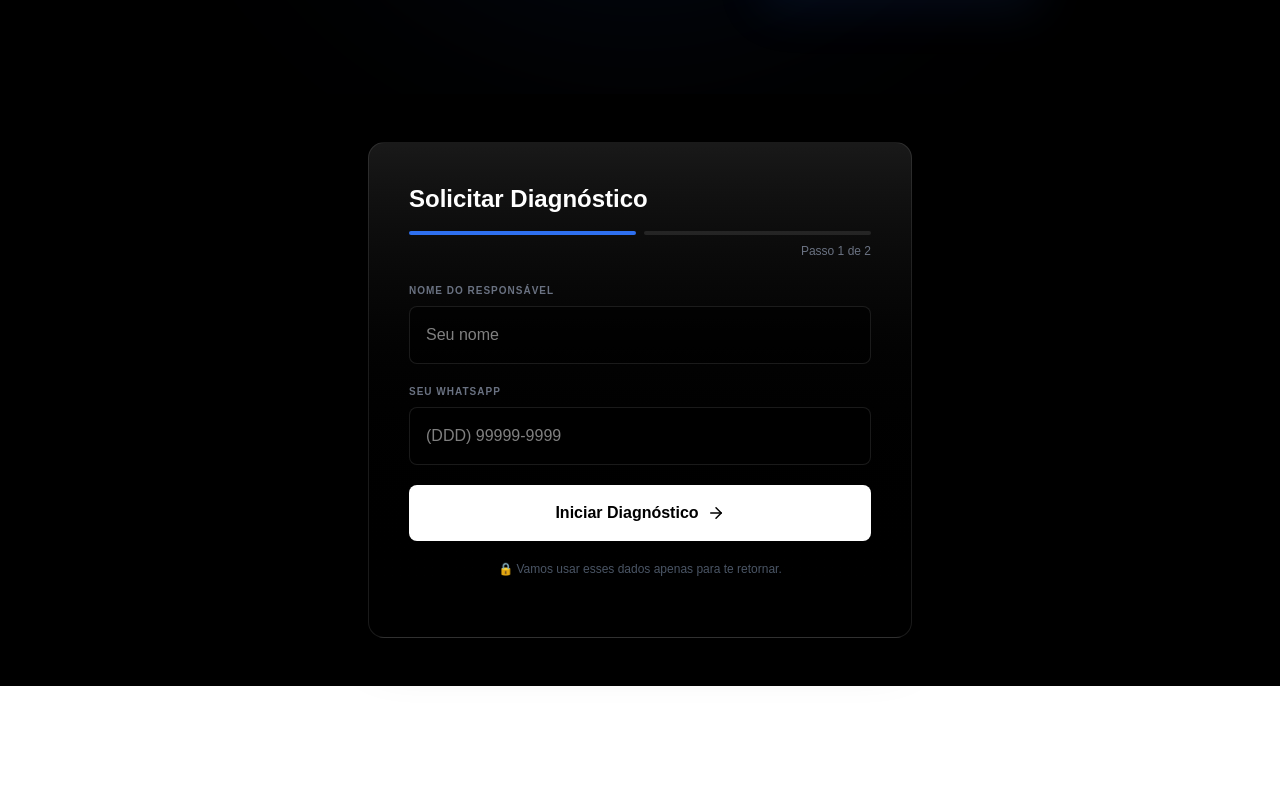
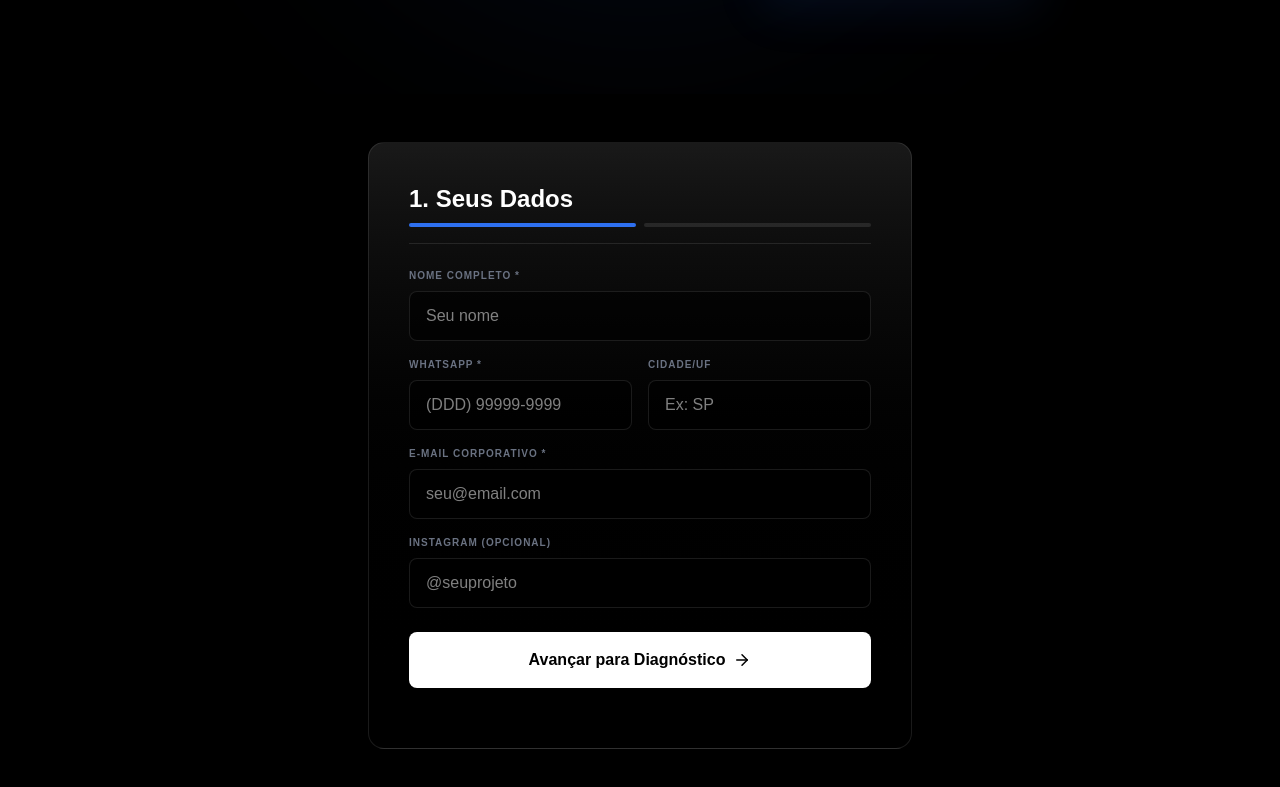
Before and after one commit to TemplodasVirtudes/site-cr8, a Next.js app: page /metodo in a window 1280 px wide. Shown: the part 619-1406 px from the top of the page. Before the commit the page ends 1305 px from the top, so only its background shows below. Built offline with nearby package versions, Linux system fonts and the light colour scheme.

Commit message:
Formulario metodo completo com todos os campos

```diff
--- a/src/app/metodo/page.tsx
+++ b/src/app/metodo/page.tsx
@@ -1,38 +1,59 @@
 "use client";
 
 import { useState } from "react";
-import { useRouter } from "next/navigation";
 import { Loader2, ArrowRight, CheckCircle2 } from "lucide-react";
 
 export default function MetodoPage() {
-  const router = useRouter();
 
-  // Controle das Etapas (1 = Básico, 2 = Detalhes)
+  // Controle das Etapas (1 = Identidade, 2 = Diagnóstico)
   const [step, setStep] = useState(1);
+  const [status, setStatus] = useState<"idle" | "loading" | "success" | "error">("idle");
 
+  // Estado COMPLETO (Igual ao da Home)
   const [formData, setFormData] = useState({
     nome: "",
     whatsapp: "",
+    email: "",
+    cidade: "",
+    instagram: "",
+    cenario: "", // Radio button
     mensagem: "",
   });
 
-  const [status, setStatus] = useState<"idle" | "loading" | "success" | "error">("idle");
+  // Estado para os Objetivos (Checkboxes)
+  const [objetivos, setObjetivos] = useState<string[]>([]);
 
   // URL DO SCRIPT
   const SCRIPT_URL = "https://script.google.com/macros/s/AKfycbwJfADfNVyDAJZIHaxpJPRwVFOB_vgphgcwyL5l1yQo2pV0JfVYAsPjdYu3xcBoZm_z/exec";
 
+  // Atualiza campos de texto
   const handleInputChange = (e: React.ChangeEvent<HTMLInputElement | HTMLTextAreaElement>) => {
     const { name, value } = e.target;
     setFormData((prev) => ({ ...prev, [name]: value }));
   };
 
+  // Atualiza Radio Button (Cenário)
+  const handleRadioChange = (val: string) => {
+    setFormData((prev) => ({ ...prev, cenario: val }));
+  };
+
+  // Atualiza Checkboxes (Objetivos)
+  const handleCheckboxChange = (goal: string) => {
+    setObjetivos((prev) =>
+      prev.includes(goal) ? prev.filter(item => item !== goal) : [...prev, goal]
+    );
+  };
+
   // Função para avançar do Passo 1 para o Passo 2
   const handleNextStep = (e: React.FormEvent) => {
     e.preventDefault();
-    if (formData.nome && formData.whatsapp) {
+    // Validação básica: Nome, Zap e Email são obrigatórios
+    if (formData.nome && formData.whatsapp && formData.email) {
       setStep(2); // Avança visualmente
+      // Rola a tela suavemente para o topo do formulário
+      document.getElementById("diagnostico")?.scrollIntoView({ behavior: "smooth" });
     } else {
-      alert("Por favor, preencha nome e WhatsApp para continuar.");
+      alert("Por favor, preencha os campos obrigatórios (Nome, WhatsApp e Email).");
     }
   };
 
@@ -44,12 +65,12 @@ export default function MetodoPage() {
     try {
       const payload = {
         ...formData,
-        objetivos: ["DIAGNOSTICO_METODO"],
+        objetivos: objetivos.join(", "), // Junta os objetivos numa string
         date: new Date().toISOString(),
-        origem: "Pagina Metodo (Funil 2 Passos)"
+        origem: "Pagina Metodo (Form Completo)"
       };
 
-      // Tenta enviar (Fire and Forget para não travar no mobile)
+      // Envia para o Google Sheets
       fetch(SCRIPT_URL, {
         method: "POST",
         mode: "no-cors",
@@ -57,18 +78,15 @@ export default function MetodoPage() {
         body: JSON.stringify(payload),
       });
 
-      // Feedback visual rápido
       setStatus("success");
 
-      // REDIRECIONAMENTO FORÇADO (Resolve o bug do mobile)
-      // Usamos window.location em vez de router.push para garantir a navegação
+      // REDIRECIONAMENTO FORÇADO (Mobile Friendly)
       setTimeout(() => {
         window.location.href = "/obrigado";
       }, 1000);
 
     } catch (error) {
       console.error(error);
-      // Mesmo com erro, redireciona para não travar o usuário
       window.location.href = "/obrigado";
     }
   };
@@ -118,78 +136,132 @@ export default function MetodoPage() {
 
           <div className="bg-gradient-to-b from-white/10 to-black border border-white/10 rounded-2xl p-8 md:p-10 backdrop-blur-md shadow-2xl transition-all duration-500">
 
-            <div className="mb-6">
-              <h2 className="text-2xl font-bold text-white mb-2">Solicitar Diagnóstico</h2>
+            <div className="mb-6 border-b border-white/10 pb-4">
+              <h2 className="text-2xl font-bold text-white mb-2">
+                {step === 1 ? "1. Seus Dados" : "2. Diagnóstico"}
+              </h2>
 
               {/* Barra de Progresso */}
-              <div className="flex items-center gap-2 mt-4">
+              <div className="flex items-center gap-2 mt-2">
                 <div className={`h-1 flex-1 rounded-full ${step >= 1 ? 'bg-[#2e70f0]' : 'bg-white/10'}`}></div>
                 <div className={`h-1 flex-1 rounded-full ${step >= 2 ? 'bg-[#2e70f0]' : 'bg-white/10'}`}></div>
               </div>
-              <p className="text-xs text-gray-500 mt-2 text-right">Passo {step} de 2</p>
             </div>
 
             {status === "success" ? (
               <div className="text-center py-12 animate-fade-in">
                 <Loader2 className="animate-spin text-[#2e70f0] mx-auto mb-4" size={40} />
-                <p className="text-white font-bold">Gerando protocolo...</p>
-                <p className="text-xs text-gray-500 mt-2">Você será redirecionado.</p>
+                <p className="text-white font-bold">Enviando aplicação...</p>
               </div>
             ) : (
               <form onSubmit={step === 1 ? handleNextStep : handleSubmit} className="space-y-5">
 
-                {/* --- PASSO 1: DADOS BÁSICOS --- */}
+                {/* --- PASSO 1: DADOS COMPLETOS DE CONTATO --- */}
                 <div className={step === 1 ? "block animate-fade-in" : "hidden"}>
-                  <div className="space-y-5">
+                  <div className="space-y-4">
+
                     <div>
-                      <label className="block text-[10px] font-bold text-gray-500 uppercase tracking-widest mb-2">Nome do Responsável</label>
-                      <input type="text" name="nome" value={formData.nome} onChange={handleInputChange} placeholder="Seu nome" required className="w-full bg-black/60 border border-white/10 rounded-lg px-4 py-4 text-white focus:border-[#2e70f0] focus:outline-none transition-colors" />
+                      <label className="block text-[10px] font-bold text-gray-500 uppercase tracking-widest mb-2">Nome Completo *</label>
+                      <input type="text" name="nome" value={formData.nome} onChange={handleInputChange} placeholder="Seu nome" required className="w-full bg-black/60 border border-white/10 rounded-lg px-4 py-3 text-white focus:border-[#2e70f0] focus:outline-none transition-colors" />
                     </div>
+
+                    <div className="grid grid-cols-2 gap-4">
+                        <div>
+                        <label className="block text-[10px] font-bold text-gray-500 uppercase tracking-widest mb-2">WhatsApp *</label>
+                        <input type="tel" name="whatsapp" value={formData.whatsapp} onChange={handleInputChange} placeholder="(DDD) 99999-9999" required className="w-full bg-black/60 border border-white/10 rounded-lg px-4 py-3 text-white focus:border-[#2e70f0] focus:outline-none transition-colors" />
+                        </div>
+                        <div>
+                        <label className="block text-[10px] font-bold text-gray-500 uppercase tracking-widest mb-2">Cidade/UF</label>
+                        <input type="text" name="cidade" value={formData.cidade} onChange={handleInputChange} placeholder="Ex: SP" className="w-full bg-black/60 border border-white/10 rounded-lg px-4 py-3 text-white focus:border-[#2e70f0] focus:outline-none transition-colors" />
+                        </div>
+                    </div>
+
                     <div>
-                      <label className="block text-[10px] font-bold text-gray-500 uppercase tracking-widest mb-2">Seu WhatsApp</label>
-                      <input type="tel" name="whatsapp" value={formData.whatsapp} onChange={handleInputChange} placeholder="(DDD) 99999-9999" required className="w-full bg-black/60 border border-white/10 rounded-lg px-4 py-4 text-white focus:border-[#2e70f0] focus:outline-none transition-colors" />
+                      <label className="block text-[10px] font-bold text-gray-500 uppercase tracking-widest mb-2">E-mail Corporativo *</label>
+                      <input type="email" name="email" value={formData.email} onChange={handleInputChange} placeholder="seu@email.com" required className="w-full bg-black/60 border border-white/10 rounded-lg px-4 py-3 text-white focus:border-[#2e70f0] focus:outline-none transition-colors" />
+                    </div>
+
+                    <div>
+                      <label className="block text-[10px] font-bold text-gray-500 uppercase tracking-widest mb-2">Instagram (Opcional)</label>
+                      <input type="text" name="instagram" value={formData.instagram} onChange={handleInputChange} placeholder="@seuprojeto" className="w-full bg-black/60 border border-white/10 rounded-lg px-4 py-3 text-white focus:border-[#2e70f0] focus:outline-none transition-colors" />
                     </div>
 
                     <button
-                      type="submit" // No passo 1, o submit dispara handleNextStep
-                      className="w-full bg-white text-black font-bold py-4 rounded-lg hover:bg-gray-200 transition-all flex justify-center items-center gap-2 mt-4"
+                      type="submit"
+                      className="w-full bg-white text-black font-bold py-4 rounded-lg hover:bg-gray-200 transition-all flex justify-center items-center gap-2 mt-6"
                     >
-                      Iniciar Diagnóstico <ArrowRight size={18} />
+                      Avançar para Diagnóstico <ArrowRight size={18} />
                     </button>
-                    <p className="text-center text-xs text-gray-600 mt-4">
-                      🔒 Vamos usar esses dados apenas para te retornar.
-                    </p>
                   </div>
                 </div>
 
-                {/* --- PASSO 2: DETALHES --- */}
+                {/* --- PASSO 2: CONTEXTO E OBJETIVOS --- */}
                 <div className={step === 2 ? "block animate-fade-in" : "hidden"}>
-                   <div className="space-y-5">
-                    <div className="bg-[#2e70f0]/10 border border-[#2e70f0]/30 p-4 rounded-lg flex items-center gap-3 mb-6">
-                      <CheckCircle2 className="text-[#2e70f0]" size={20} />
-                      <p className="text-sm text-gray-300">Ótimo, <strong>{formData.nome}</strong>. Só mais um detalhe para nossa equipe técnica:</p>
+                   <div className="space-y-6">
+
+                    {/* Feedback visual de quem é o usuário */}
+                    <div className="bg-[#2e70f0]/10 border border-[#2e70f0]/30 p-3 rounded-lg flex items-center gap-3">
+                      <CheckCircle2 className="text-[#2e70f0]" size={18} />
+                      <p className="text-xs text-gray-300">Vamos analisar o perfil de: <strong>{formData.nome}</strong></p>
                     </div>
 
+                    {/* Cenário (Radio) */}
+                    <div>
+                        <label className="block text-[10px] font-bold text-gray-500 uppercase tracking-widest mb-3">Qual seu cenário atual?</label>
+                        <div className="grid grid-cols-1 gap-2">
+                        {["Coordeno um curso/formação", "Ofereço serviços profissionais", "Projeto educacional nascendo", "Ainda estou só na ideia"].map((option) => (
+                            <label key={option} className={`flex items-center gap-3 p-3 rounded-lg border cursor-pointer transition-all ${formData.cenario === option ? "border-[#2e70f0] bg-[#2e70f0]/10" : "border-white/10 bg-black/40 hover:border-white/30"}`}>
+                                <input
+                                type="radio"
+                                name="cenario"
+                                checked={formData.cenario === option}
+                                onChange={() => handleRadioChange(option)}
+                                className="accent-[#2e70f0] w-4 h-4"
+                                />
+                                <span className="text-gray-300 text-xs md:text-sm">{option}</span>
+                            </label>
+                        ))}
+                        </div>
+                    </div>
+
+                    {/* Objetivos (Checkbox) */}
+                    <div>
+                        <label className="block text-[10px] font-bold text-gray-500 uppercase tracking-widest mb-3">O que você busca?</label>
+                        <div className="grid grid-cols-2 gap-2">
+                        {["Organizar vendas", "Landing Page Pro", "Captar Leads", "Automatizar Zap"].map((goal) => (
+                            <label key={goal} className={`flex items-center gap-2 p-3 rounded-lg border cursor-pointer transition-all ${objetivos.includes(goal) ? "border-[#2e70f0] bg-[#2e70f0]/10" : "border-white/10 bg-black/40 hover:border-white/30"}`}>
+                                <input
+                                type="checkbox"
+                                checked={objetivos.includes(goal)}
+                                onChange={() => handleCheckboxChange(goal)}
+                                className="accent-[#2e70f0] w-4 h-4 rounded"
+                                />
+                                <span className="text-gray-300 text-xs">{goal}</span>
+                            </label>
+                        ))}
+                        </div>
+                    </div>
+
+                    {/* Mensagem */}
                     <div>
                       <label className="block text-[10px] font-bold text-gray-500 uppercase tracking-widest mb-2">Qual seu maior gargalo hoje?</label>
-                      <textarea name="mensagem" value={formData.mensagem} onChange={handleInputChange} rows={3} placeholder="Ex: Falta de tempo, alunos no whatsapp, planilhas..." className="w-full bg-black/60 border border-white/10 rounded-lg px-4 py-3 text-white focus:border-[#2e70f0] focus:outline-none transition-colors resize-none" />
+                      <textarea name="mensagem" value={formData.mensagem} onChange={handleInputChange} rows={2} placeholder="Ex: Falta de tempo..." className="w-full bg-black/60 border border-white/10 rounded-lg px-4 py-3 text-white focus:border-[#2e70f0] focus:outline-none transition-colors resize-none text-sm" />
                     </div>
 
-                    <div className="flex gap-3">
+                    <div className="flex gap-3 pt-2">
                       <button
                         type="button"
                         onClick={() => setStep(1)}
-                        className="w-1/4 bg-transparent border border-white/10 text-gray-400 font-bold py-4 rounded-lg hover:text-white transition-all text-sm"
+                        className="w-1/3 bg-transparent border border-white/10 text-gray-400 font-bold py-3 rounded-lg hover:text-white transition-all text-sm"
                       >
                         Voltar
                       </button>
                       <button
                         type="submit"
                         disabled={status === "loading"}
-                        className="w-3/4 bg-[#2e70f0] text-white font-bold py-4 rounded-lg hover:bg-blue-600 transition-all flex justify-center items-center gap-2 shadow-lg shadow-blue-900/30"
+                        className="w-2/3 bg-[#2e70f0] text-white font-bold py-3 rounded-lg hover:bg-blue-600 transition-all flex justify-center items-center gap-2 shadow-lg shadow-blue-900/30 text-sm"
                       >
                         {status === "loading" ? "Processando..." : "Finalizar Envio"}
-                        {status === "loading" && <Loader2 className="animate-spin" size={16} />}
                       </button>
                     </div>
                   </div>
```
